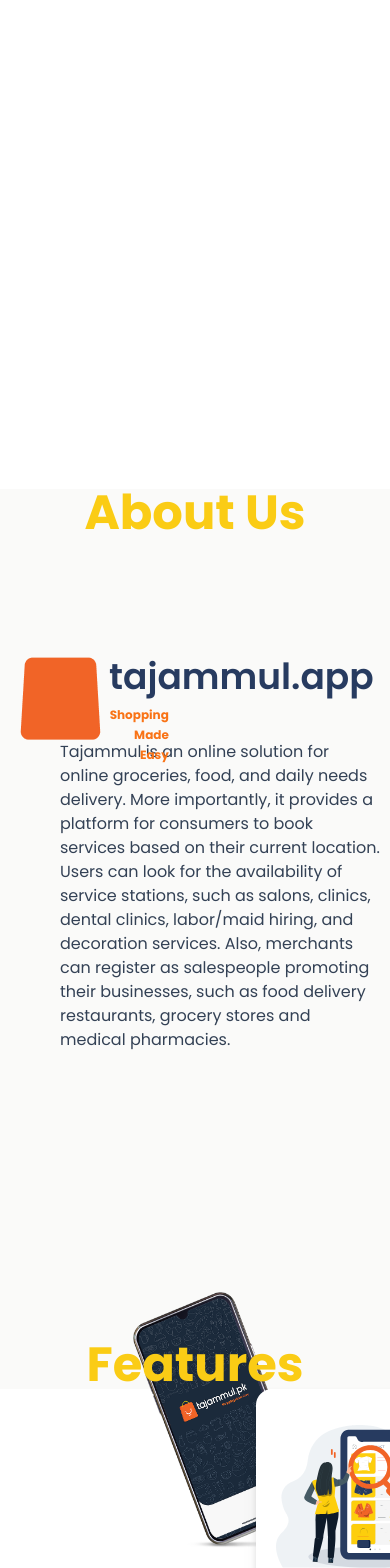
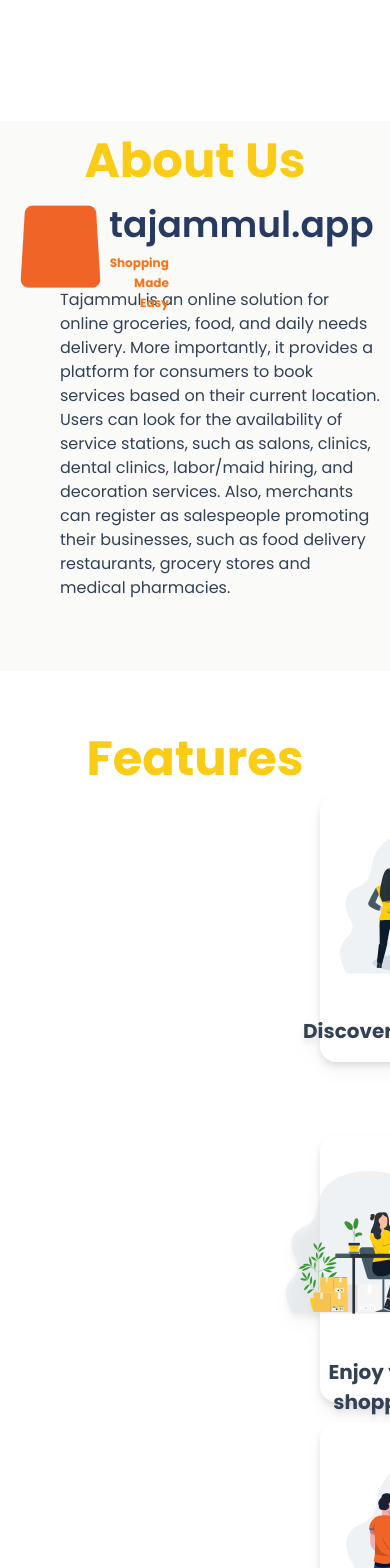
Before and after one commit to hanna-khan/Tajammul-app, a React (Create React App) app: page / in a window 390 px wide. Shown: the part 1040-2608 px from the top of the page. Built offline with nearby package versions, Linux system fonts and the light colour scheme.

Commit message:
responsiveness fixes

```diff
--- a/src/components/About.jsx
+++ b/src/components/About.jsx
@@ -10,7 +10,7 @@
 const About = () => {
   return (
     <>
-      <div className="w-screen pb-10 relative top-[38rem] h-[600px] max-[730px]:h-[900px] bg-stone-50 px-[20px]">
+      <div className="w-screen pb-10 relative top-[15rem] h-[700px] max-sm:h-[550px] max-[730px]:h-[900px] bg-stone-50 px-[20px]">
         <div className="absolute left-[13rem] top-[-12rem] max-lg:hidden">
           <img className="h-[49.5rem]" src={aboutVector} alt="" />
         </div>
@@ -27,20 +27,20 @@
           <img className="h-[.75rem]" src={yellowCircle} alt="" />
         </div>
         <div>
-          <div className="text-yellow-400 text-[70px] font-extrabold capitalize text-center max-lg:text-5xl">
+          <div className="text-yellow-400 text-[70px] font-extrabold capitalize text-center max-lg:text-5xl pt-[1rem]">
             About us
           </div>
           <div className="flex container m-auto flex-wrap max-[730px]:flex-col-reverse">
-            <div className="flex-1 relative top-[4rem] max-w-[50%] max-[730px]:m-auto max-[730px]:block">
+            <div className="flex-1 max-sm:hidden relative top-[4rem] max-w-[50%] max-[730px]:m-auto max-[730px]:block">
               {" "}
               <img
-                className="max-[1024px]:relative max-[1024px]:w-[15rem] max-[1024px]:h-[15rem] max-[550px]:w-[12rem] max-[550px]:h-[16rem] max-[1024px]:left[-10px] max-[1024px]:top-[11rem] w-[20rem] h-[28rem] max-[730px]:h-[22rem] max-[730px]:w-[16rem]"
+                className="w-[21rem] h-[30rem] max-lg:w-[15rem] max-lg:h-[20rem] max-[730px]:h-[22rem] max-[730px]:w-[16rem] pr-2"
                 src={mobile}
                 alt="mobile image"
               />
             </div>
             <div className="flex-1 max-[730px]:m-auto max-[730px]:block">
-              <div className="mt-[120px] w-[400px] flex">
+              <div className="mt-[120px] max-lg:mt-[20px] w-[400px] flex">
                 <img src={bag} alt="" />
                 <span className="ml-2 text-[#273B60] text-[55px] font-semibold text-center max-lg:text-4xl mr-2">
                   tajammul.app
--- a/src/components/DownloadApp.jsx
+++ b/src/components/DownloadApp.jsx
@@ -5,7 +5,7 @@
 const DownloadApp = () => {
   return (
     <>
-      <div className="w-screen pb-10 relative top-[42rem] flex justify-center items-center h-[900px]">
+      <div className="w-screen pb-10 top-[42rem] flex justify-center items-center h-[760px]">
         <div className="w-full h-[250px] bg-[#FDCE0C] overflow-visible">
           <div>
             <div className="container m-auto justify-around">
--- a/src/components/Feature.jsx
+++ b/src/components/Feature.jsx
@@ -6,7 +6,7 @@
 
 const Feature = () => {
   return (
-    <div className="w-screen pb-10 relative top-[35rem] h-[750px] max-[940px]:h-[94rem]">
+    <div className="w-screen pb-10 relative top-[19rem] h-[850px] max-[940px]:h-[90rem]">
       <div className="absolute left-[42rem] top-[-4rem] max-lg:hidden">
         <img className="h-[51rem] max-lg:hidden" src={vector} alt="" />
       </div>
@@ -22,11 +22,12 @@
       </div>
 
       <div className="container">
-        <div className="text-yellow-400 text-[70px] font-extrabold capitalize text-center max-lg:text-5xl">
+        <div className="text-yellow-400 text-[70px] font-extrabold capitalize text-center max-lg:text-5xl pb-3">
           Features
         </div>
+
         <div className="xl-flex-1 xl-min-w-[50%]">
-            <div className="max-[730px]:w-[40%]  max-[730px]:m-auto absolute left-[10rem] max-[800px]:left-[16rem] max-[1130px]:left-[4rem] max-[940px]:left-[20rem] max-[940px]:block flex h-[267px] w-[268px] rounded-2xl bg-white px-5 pb-20 pt-9 text-[20px] font-bold leading-[normal] tracking-[0px] text-slate-700 drop-shadow-lg">
+          <div className="max-[730px]:w-[40%]  max-[730px]:m-auto absolute left-[10rem]  max-[1130px]:left-[4rem] max-[940px]:left-[20rem] max-[940px]:blockflex h-[267px] w-[268px] rounded-2xl bg-white px-5 pb-20 pt-9 text-[20px] font-bold leading-[normal] tracking-[0px] text-slate-700 drop-shadow-lg">
             <div className="absolute bottom-8 right-16 flex h-[14px] w-[8rem] justify-center text-center">
               Discover
             </div>
@@ -920,7 +921,7 @@
               </svg>
             </div>
           </div>
-            <div className="max-[730px]:w-[40%]  max-[730px]:m-auto max-[800px]:left-[16rem] max-[940px]:left-[20rem] max-[940px]:top-[25rem] absolute top-[250px] left-[25rem] max-[1130px]:top-[6.5rem] max-[1130px]:left-[24rem] flex h-[267px] w-[268px] flex-col items-center gap-y-4 rounded-2xl bg-white px-5 pb-8 pt-9 text-[20px] font-bold leading-[normal] tracking-[0px] text-slate-700 drop-shadow-lg">
+          <div className="max-[730px]:w-[40%]  max-[730px]:m-auto  max-[940px]:left-[20rem] max-[940px]:top-[25rem] absolute top-[250px] left-[25rem] max-[1130px]:top-[6.5rem] max-[1130px]:left-[24rem] flex h-[267px] w-[268px] flex-col items-center gap-y-4 rounded-2xl bg-white px-5 pb-8 pt-9 text-[20px] font-bold leading-[normal] tracking-[0px] text-slate-700 drop-shadow-lg">
             <div className="h-60 w-80">
               <svg
                 className="max-[600px]:w-[12rem] w-[15rem] relative left-[48px]"
@@ -1910,7 +1911,7 @@
               Enjoy your shopping
             </div>
           </div>
-            <div className="max-[730px]:w-[40%]  max-[730px]:m-auto max-[800px]:left-[16rem] max-[940px]:left-[20rem] max-[940px]:top-[43rem] absolute top-[450px] left-[10rem] max-[1130px]:top-[6.5rem] max-[1130px]:left-[42rem] flex h-[267px] w-[268px] text-[20px] font-bold leading-[normal] tracking-[0px] text-slate-700">
+          <div className="max-[730px]:w-[40%]  max-[730px]:m-auto  max-[940px]:left-[20rem] max-[940px]:top-[43rem] absolute top-[450px] left-[10rem] max-[1130px]:top-[6.5rem] max-[1130px]:left-[42rem] flex h-[267px] w-[268px] text-[20px] font-bold leading-[normal] tracking-[0px] text-slate-700">
             <div className="flex flex-col items-center gap-y-4 rounded-2xl bg-white px-5 pb-8 pt-9 drop-shadow-lg ">
               <div className="h-[10rem]">
                 <svg
@@ -2800,18 +2801,17 @@
               style={{
                 wordWrap: "break-word",
               }}
-
             >
               Perspective
             </div>
           </div>
           <div className="text-lg font-normal leading-[28px] tracking-[0px] text-slate-700 max-w-[75%] max-lg:text-lg">
             user, you can browse down to a variety of restaurants and grocery
-              stores and pick the one that best suits your needs. You will be
-              able to choose from a variety of alternatives. You'll also get
-              access to the booking calendar, which is updated with service
-              platform availability. Simply shop, schedule appointments, and pay
-              for your purchases without any hassle or additional expenses.
+            stores and pick the one that best suits your needs. You will be able
+            to choose from a variety of alternatives. You'll also get access to
+            the booking calendar, which is updated with service platform
+            availability. Simply shop, schedule appointments, and pay for your
+            purchases without any hassle or additional expenses.
           </div>
         </div>
       </div>
--- a/src/components/MerchantPerspective.jsx
+++ b/src/components/MerchantPerspective.jsx
@@ -1,14 +1,11 @@
 import React from "react";
 import aboutVector from "../assests/aboutVector.png";
-import yellowCircle from "../assests/Ellipse813.png";
-import orangeCircle from "../assests/Ellipse807.png";
 const MerchantPerspective = () => {
   return (
-    <div className="w-screen pb-10 relative top-[48rem] h-[750px] bg-stone-50">
+    <div className="w-screen pb-10 relative top-[15rem] h-[750px] bg-stone-50">
       <div className="absolute left-[43.5rem] top-[0rem]">
         <img className="h-[46.8rem]" src={aboutVector} alt="" />
       </div>
-
       <div className="ml-[100px] mr-[100px] container">
         <div className="flex m-auto">
           <div className="flex-1 min-w-[50%] m-auto">
@@ -232,7 +229,7 @@
                   fill="none"
                   xmlns="http://www.w3.org/2000/svg"
                 >
-                  <circle cx="7.5" cy="8.05859" r="7.5" fill="#F16427" />
+                  <circle cx="7.5" cy="8.05859" r="7.5" fill="#F16427" className="max-lg:hidden"/>
                 </svg>
               </div>
               <div className="absolute bottom-[-7.5px] right-16 h-4 w-4">
@@ -244,7 +241,7 @@
                   fill="none"
                   xmlns="http://www.w3.org/2000/svg"
                 >
-                  <circle cx="7.5" cy="8.07495" r="7.5" fill="#FDCE0C" />
+                  <circle className="max-lg:hidden" cx="7.5" cy="8.07495" r="7.5" fill="#FDCE0C" />
                 </svg>
               </div>
               <div className="absolute left-48 top-40 h-4 w-4">
@@ -256,7 +253,7 @@
                   fill="none"
                   xmlns="http://www.w3.org/2000/svg"
                 >
-                  <circle cx="7.5" cy="7.55859" r="7.5" fill="#FDCE0C" />
+                  <circle  className="max-lg:hidden" cx="7.5" cy="7.55859" r="7.5" fill="#FDCE0C" />
                 </svg>
               </div>
             </div>
--- a/src/components/ServiceOfferings.jsx
+++ b/src/components/ServiceOfferings.jsx
@@ -12,7 +12,7 @@
 const ServiceOfferings = () => {
   return (
 
-    <div className=" relative top-[55vh] w-screen flex justify-center items-center flex-col font-poppins">
+    <div className=" relative w-screen flex justify-center items-center flex-col font-poppins">
 
       {/* UPPER BOX  */}
       <div className="md:flex justify-between items-center w-[100%] h-fit bg-[#F8F8F8]">
```
Lines whose indentation alone changed are shown as unchanged.
